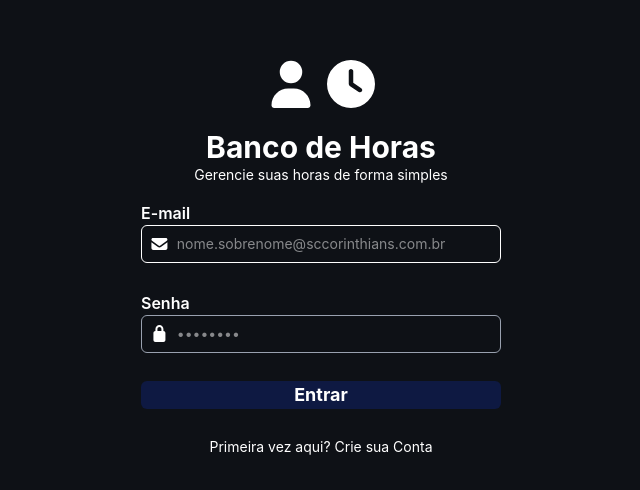
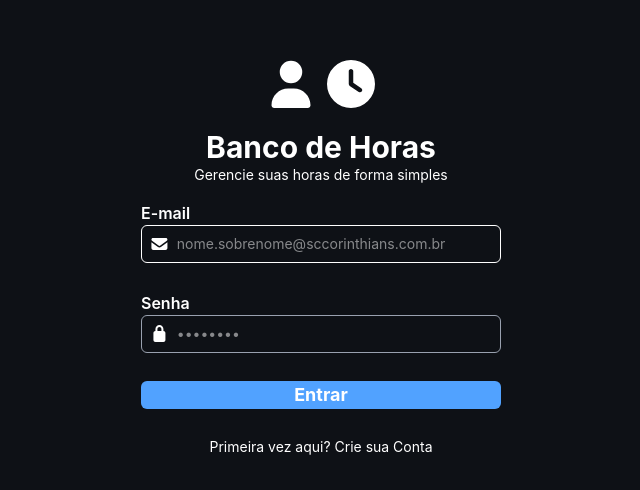
Before and after one commit to Vitor-1Fernandes/Compensatory-Time-Hub, a React (Vite) app in the folder compensatory-time-hub/: page / in a window 1280 px wide. Shown: the top 490 px of the page, without its empty margins (319-959 px from the left). Built offline with nearby package versions, Linux system fonts and the light colour scheme.

Commit message:
Alteração na cor do button

```diff
--- a/compensatory-time-hub/src/pages/Login.jsx
+++ b/compensatory-time-hub/src/pages/Login.jsx
@@ -67,7 +67,7 @@ function Login() {
                             <input required onChange={(e) => setSenha(e.target.value)} id="password" name="password" type="password" className='w-full outline-none focus:outline-1 bg-transparent rounded-md p-2 text-sm' placeholder='••••••••' />
                         </div>
                     </div>
-                    <button type="submit" className='bg-[#0e1942] text-white rounded-md text-lg font-bold'>
+                    <button type="submit" className='bg-blue-400 text-white rounded-md text-lg font-bold'>
                         Entrar
                     </button>
                 </form>
```
